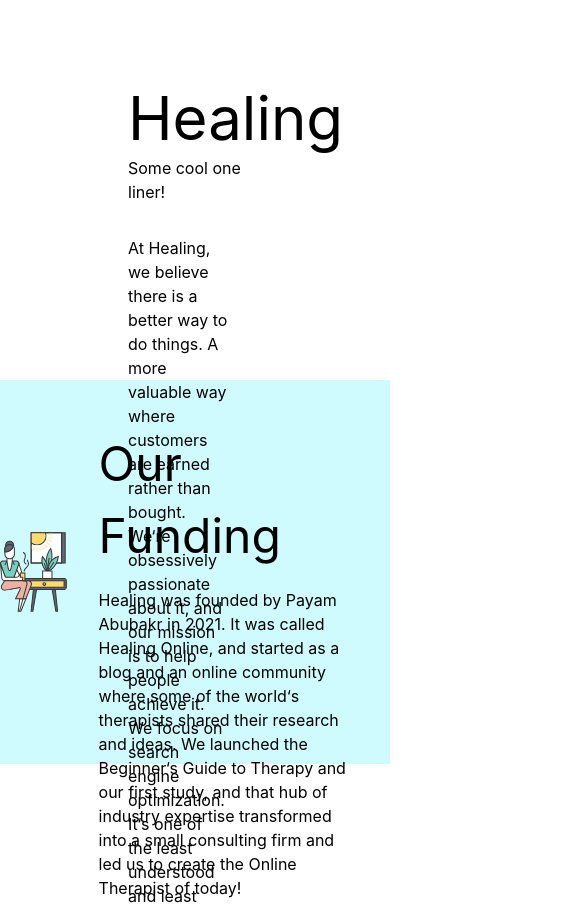
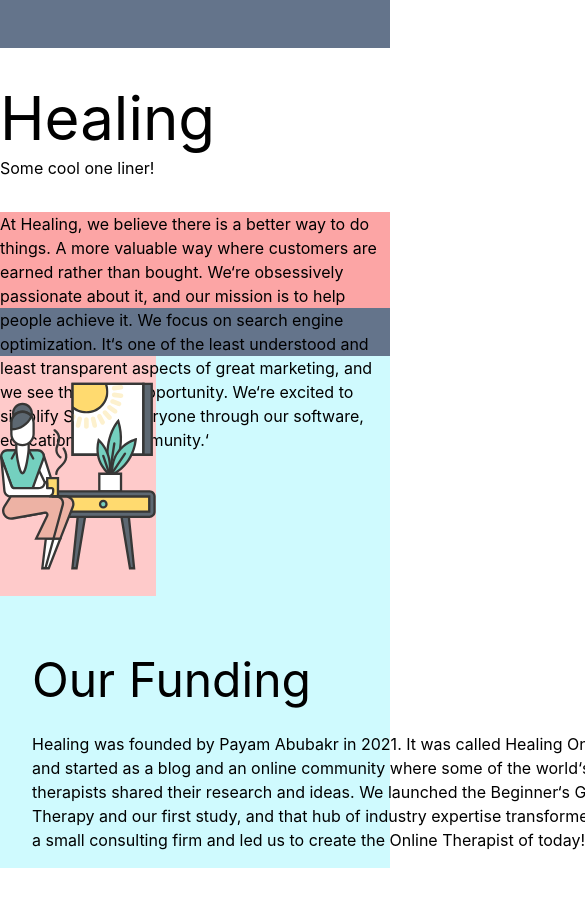
Before and after one commit to daliaJR/capstone-project, a React (Create React App) app: page / in a window 390 px wide. Shown: the top 905 px of the page, 585 px wide, since content can reach past the window. After the commit the page ends 868 px from the top, so only its background shows below. Built offline with nearby package versions, Linux system fonts and the light colour scheme.

Commit message:
added responsiveness to about header

```diff
--- a/src/components/about/AboutBody.js
+++ b/src/components/about/AboutBody.js
@@ -3,9 +3,9 @@ import therapistImg from '../../images/therapist_.svg';
 
 export default function AboutBody() {
   return (
-    <div className="aboutBody bg-cyan-100 flex justify-center align-middle min- h-96">
-      <div className="imgView">
-        <img src={therapistImg} alt="therapist" />
+    <div className="aboutBody bg-cyan-100 lg:flex lg:justify-center lg:align-middle h-88 w-full">
+      <div className="imgView flex lg:justify-end lg:align-bottom sm:justify-center sm:align-top sm:w-full bg-red-200">
+        <img src={therapistImg} alt="therapist" className='w-60	h-60' />
       </div>
       <div className="body">
         <h2>Our Funding</h2>
--- a/src/components/about/AboutHeader.js
+++ b/src/components/about/AboutHeader.js
@@ -2,12 +2,12 @@ import React from 'react';
 
 export default function AboutHeader() {
   return (
-    <div className="aboutHeader bg-white px-32 py-12 flex flex-col justify-center md:shrink-0">
-      <div className="aboutTitle py-8">
+    <div className="aboutHeader bg-slate-500 sm:h-fut sm:w-88  sm:px-20 lg:px-32 py-12 lg:flex lg:flex-col lg:justify-center ">
+      <div className="aboutTitle py-8 bg-white sm:px-10">
         <h1 className="text-6xl py-2">Healing</h1>
         <p>Some cool one liner!</p>
       </div>
-      <div className="aboutContent w-9/12 h-24">
+      <div className="aboutContent sm:h-fit h-24 bg-red-300 sm:px-10 sm:py-4">
         <p>
           At Healing, we believe there is a better way to do things. A more
           valuable way where customers are earned rather than bought.
--- a/src/components/about/style.css
+++ b/src/components/about/style.css
@@ -34,13 +34,13 @@ body {
 }
 .aboutBody .imgView {
   width: 40%;
-  display: flex;
+  /* display: flex;
   align-items: center;
-  justify-content: flex-end;
+  justify-content: flex-end; */
 }
 .aboutBody .imgView img {
-  width: 15rem;
-  height: 15rem;
+  /* width: 15rem;
+  height: 15rem; */
 }
 .aboutBody .body {
   width: 40rem;
```
